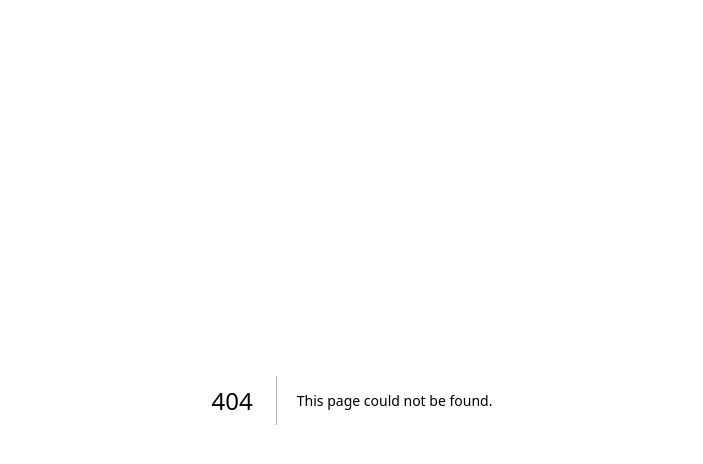
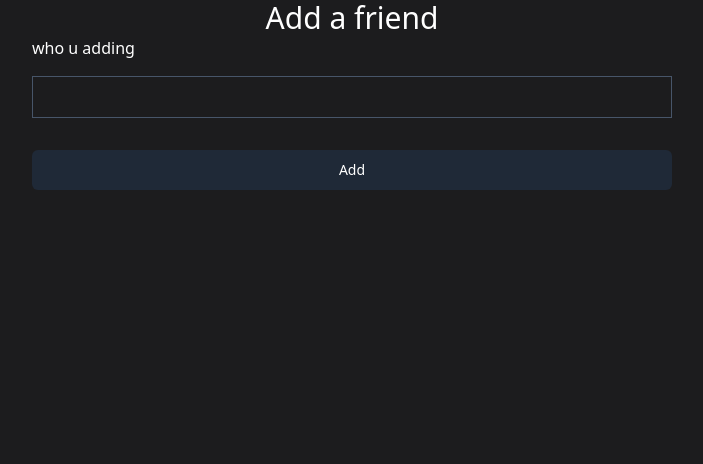
Before and after one commit to gio-palagashvili/messenger_2, a Next.js app: page /home/add in a window 1280 px wide. Before the commit this address had no page. Shown: the top 464 px of the page, without its empty margins (288-991 px from the left). Built offline with nearby package versions, Linux system fonts and the light colour scheme.

Commit message:
email validation  & packages

```diff
--- a/package.json
+++ b/package.json
@@ -9,12 +9,14 @@
     "lint": "next lint"
   },
   "dependencies": {
+    "@hookform/resolvers": "^3.0.1",
     "@next-auth/upstash-redis-adapter": "^3.0.4",
     "@types/node": "18.15.11",
     "@types/react": "18.0.33",
     "@types/react-dom": "18.0.11",
     "@upstash/redis": "^1.20.2",
     "autoprefixer": "10.4.14",
+    "axios": "^1.3.5",
     "class-variance-authority": "^0.5.1",
     "clsx": "^1.2.1",
     "eslint": "8.38.0",
@@ -25,8 +27,10 @@
     "postcss": "8.4.21",
     "react": "18.2.0",
     "react-dom": "18.2.0",
+    "react-hook-form": "^7.43.9",
     "tailwind-merge": "^1.12.0",
     "tailwindcss": "3.3.1",
-    "typescript": "5.0.4"
+    "typescript": "5.0.4",
+    "zod": "^3.21.4"
   }
 }
--- /dev/null
+++ b/src/app/(home)/home/add/page.tsx
@@ -0,0 +1,13 @@
+import AddFriendButton from "@/components/AddFriendButton";
+import { FC } from "react";
+
+const page = ({}) => {
+  return (
+    <div className="m-auto flex flex-col place-items-center w-full ">
+      <h1 className="text-3xl">Add a friend</h1>
+      <AddFriendButton />
+    </div>
+  );
+};
+
+export default page;
--- /dev/null
+++ b/src/components/AddFriendButton.tsx
@@ -0,0 +1,60 @@
+"use client";
+import { FC, useState } from "react";
+import Button from "./ui/Button";
+import { validateFriend } from "@/lib/validators/addFriend";
+import axios, { AxiosError } from "axios";
+import { ZodError } from "zod";
+import { useForm } from "react-hook-form";
+import { zodResolver } from "@hookform/resolvers/zod";
+import { FormData } from "@/types/zod";
+
+interface AddFriendButtonProps {}
+
+const AddFriendButton: FC<AddFriendButtonProps> = ({}) => {
+  const [complete, setComplete] = useState<boolean>(false);
+  const { register, handleSubmit, setError, formState } = useForm<FormData>({
+    resolver: zodResolver(validateFriend),
+  });
+
+  const addFriend = async (email: string) => {
+    try {
+      const valid = validateFriend.parse({ email: email });
+      await axios.post("/api/friend/add", {
+        email: email,
+      });
+      setComplete(true);
+    } catch (error) {
+      setComplete(false);
+      if (error instanceof ZodError) {
+        setError("email", { message: error.message });
+      }
+      if (error instanceof AxiosError) {
+        setError("email", { message: error.response?.data });
+      }
+      setError("email", { message: "unknown error" });
+    }
+  };
+  const onSubmit = (data: FormData) => {
+    addFriend(data.email);
+    console.log(data);
+  };
+
+  return (
+    <form
+      className="flex flex-col gap-4 w-1/2"
+      onSubmit={handleSubmit(onSubmit)}
+    >
+      <label htmlFor="email">who u adding</label>
+      <input
+        type="text"
+        id=""
+        {...register("email")}
+        className="bg-transparent border-slate-600 border p-2 outline-none"
+      />
+      <p>{formState.errors.email?.message}</p>
+      <Button type="submit">Add</Button>
+    </form>
+  );
+};
+
+export default AddFriendButton;
--- /dev/null
+++ b/src/lib/validators/addFriend.ts
@@ -0,0 +1,5 @@
+import { z } from "zod"
+
+export const validateFriend = z.object({
+    email: z.string().email()
+});
--- a/src/pages/api/auth/[...nextauth].ts
+++ /dev/null
@@ -1,4 +0,0 @@
-import { authOptions } from "@/lib/authOptions";
-import NextAuth from "next-auth/next";
-
-export default NextAuth(authOptions);
--- /dev/null
+++ b/src/types/zod.d.ts
@@ -0,0 +1,4 @@
+import { validateFriend } from "@/lib/validators/addFriend";
+import { z } from "zod";
+
+export type FormData = z.infer<typeof validateFriend>
```
Also changed, not shown: src/app/(auth)/login/page.tsx (renamed from src/app/login/page.tsx), src/app/(home)/home/page.tsx (renamed from src/app/home/page.tsx), 2 other files (tests, documents, lock files or other folders).
